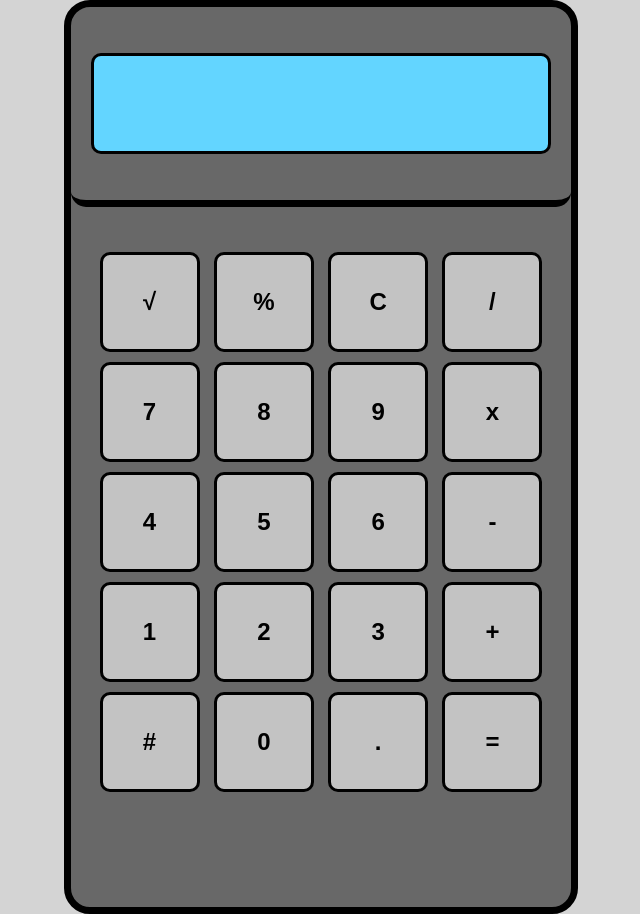
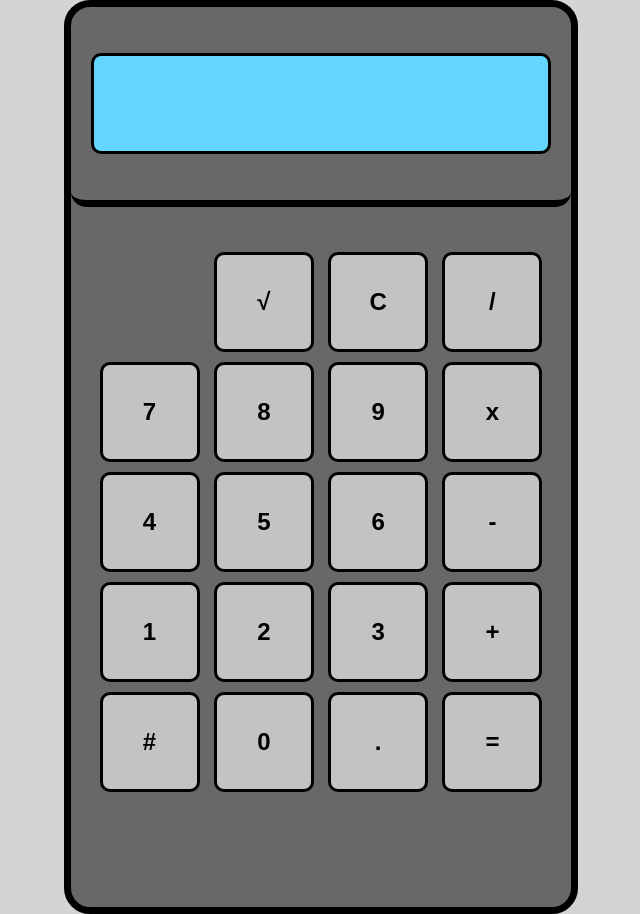
Before and after one commit to Dremzzz/Kalkulator, a plain HTML site: page index.html in a window 1280 px wide. Shown: the whole page, without its empty margins (319-959 px from the left). Drawn offline with Linux system fonts and the light colour scheme.

Commit message:
Update index.html

```diff
--- a/index.html
+++ b/index.html
@@ -14,8 +14,8 @@
         <input id="wynik" type="text" readonly>
       </div>
       <div class="calculator">
-        <button class="btn" onclick="button(0)">√</button>
-        <button class="btn" onclick="button(1)">%</button>
+        <button class="btn hidden" onclick="button(0)">a</button>
+        <button class="btn" onclick="button(1)">√</button>
         <button class="btn" onclick="button(2)">C</button>
         <button class="btn" onclick="button(3)">/</button>
         <button class="btn" onclick="button(4)">7</button>
```
